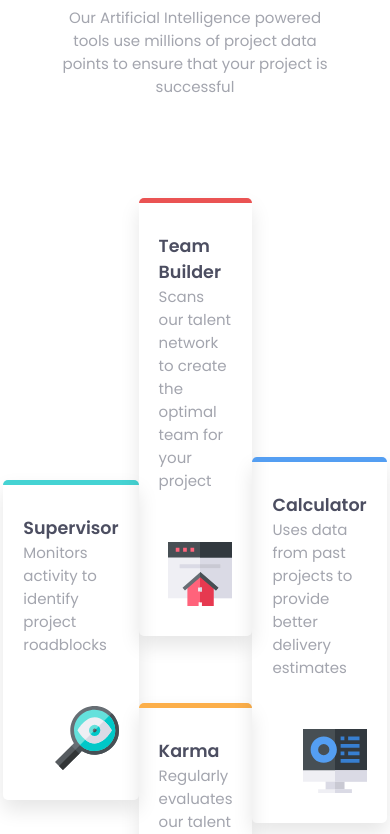
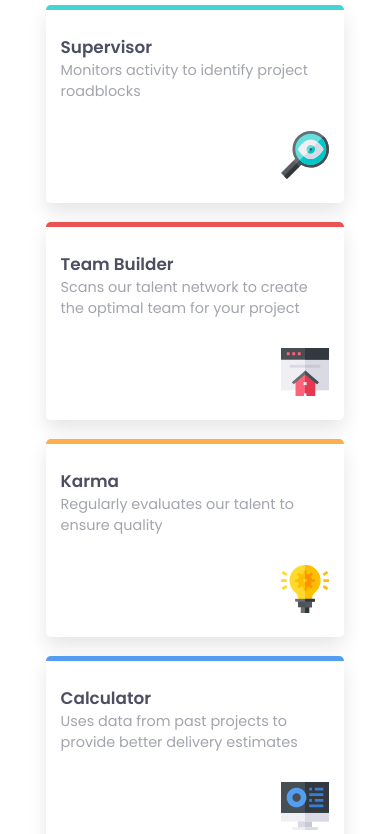
Before and after one commit to Adimvicky/frontend-mentor-four-card-feature-section, a plain HTML site: page index.html in a window 390 px wide. Shown: the part 224-1058 px from the top of the page. Drawn offline with Linux system fonts and the light colour scheme.

Commit message:
Complete mobile design

```diff
--- a/style.css
+++ b/style.css
@@ -40,7 +40,7 @@ body {
 	margin-top: 2rem;
 }
 .section-features {
-	margin : 10rem auto;
+	margin : 7.5rem auto 0 auto;
 	display: grid;
 	grid-template-columns: repeat(3,1fr);
 	grid-template-rows : repeat(6,1fr);
@@ -49,6 +49,7 @@ body {
 	justify-content: center;
 	align-content: center;
 }
+
 .card--1 {
 	grid-row: 2 / span 2;
 	grid-column: 1 / 2;
@@ -77,6 +78,8 @@ body {
 
 	border-top-color: var(--color-blue);
 }
+
+
 /* COMPONENTS */
 .card {
 	border-top-width : 5px;
@@ -95,6 +98,7 @@ body {
 .card__icon {
 	align-self: flex-end;
 	margin-top: 5rem;
+	width: 5rem;
 }
 
 
@@ -117,13 +121,62 @@ body {
 	color: var(--color-blue-grey);
 }
 
-
-
-
 .attribution {
 	font-size: 1.5rem;
 	text-align: center;
+	margin-bottom: 1.5rem;
 }
 .attribution a {
 	color: hsl(228, 45%, 44%);
 }
+
+/* MEDIA QUERIES */
+@media screen and (max-width:68.75em){
+	.card--1 {
+		margin-right: 1vw;
+	}
+	.card--4 {
+		margin-left: 1vw;
+	}
+}
+@media screen and (max-width : 50em){
+	.section-features {
+		display: flex;
+		flex-direction: column;
+	}
+	.card {
+		margin: 0;
+		margin-bottom: 2rem;
+	}
+}
+
+@media screen and (max-width : 29.5em){
+	.container {
+		padding: 3rem 2rem;
+
+	}
+	.section-features {
+		margin: 5rem auto 0 auto;
+	}
+}
+
+@media screen and (max-width : 26.25em){
+	html {
+		font-size: 60%;
+	}
+	.h1 {
+		font-size: 2.5rem;
+	}
+	.card {
+		padding: 2.5rem 1.5rem;
+	}
+	.card__icon {
+		margin-top: 3rem;
+	}
+
+}
+@media screen and (max-width : 20.625em){
+	.h1 {
+		font-size: 2rem;
+	}
+}
```
Also changed, not shown: index.html (+0 -1 lines).
